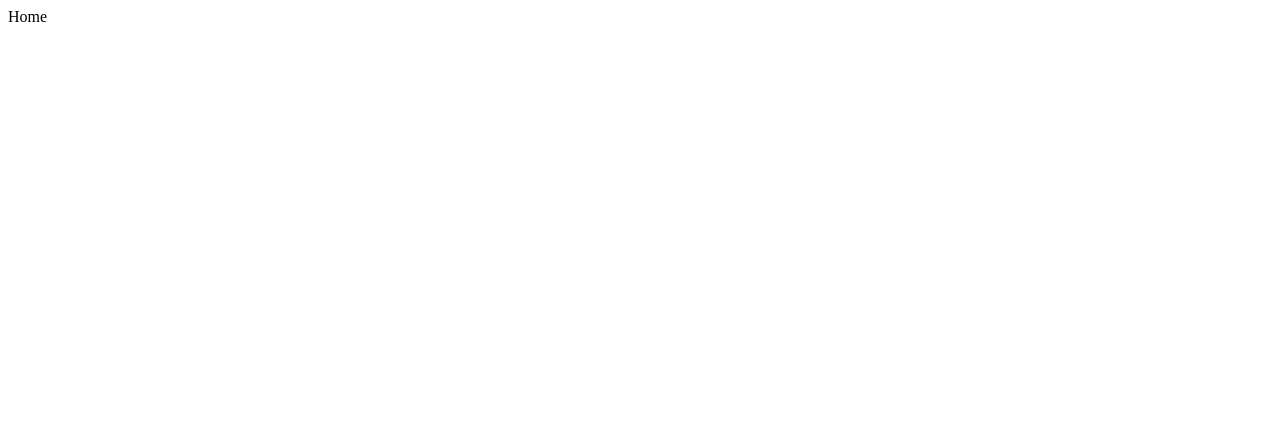
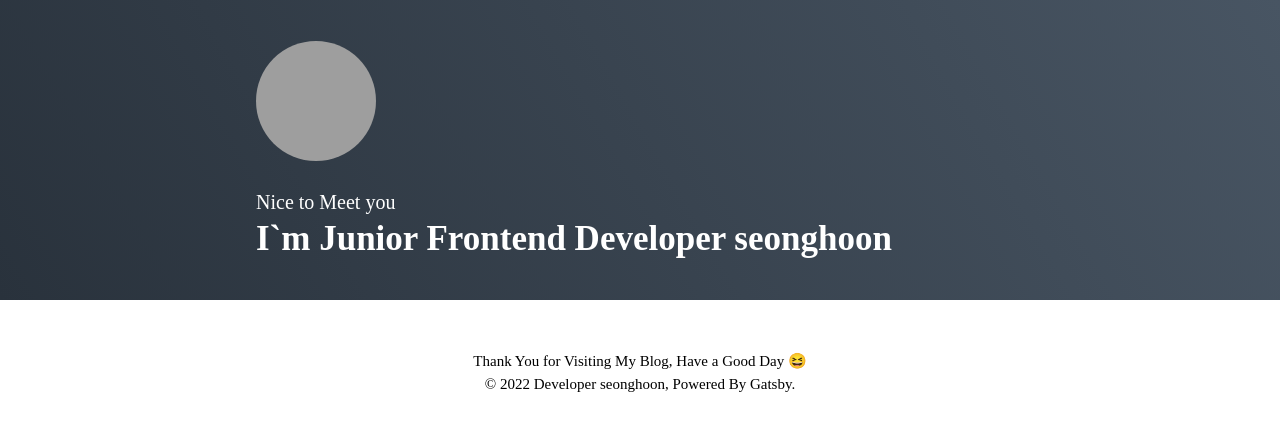
Before and after one commit to uiux-ksh/uiux-ksh.github.io, a Gatsby site: page / in a window 1280 px wide. Built offline with nearby package versions, Linux system fonts and the light colour scheme; Gatsby itself is replaced by a stand-in of ours; grey boxes are pictures that could not be loaded; a web font is replaced by a local one.

Commit message:
이미지 헤더 만들기

```diff
--- a/gatsby-config.js
+++ b/gatsby-config.js
@@ -5,6 +5,7 @@ module.exports = {
     author: `@gatsbyjs`,
   },
   plugins: [
+
     {
       resolve: 'gatsby-plugin-typescript',
       options: {
@@ -12,7 +13,6 @@ module.exports = {
         allExtensions: true,
       },
     },
-
     // {
     //   resolve: `gatsby-source-filesystem`,
     //   options: {
@@ -20,6 +20,7 @@ module.exports = {
     //     path: `${__dirname}/contents`,
     //   },
     // },
+    `gatsby-plugin-emotion`,
     `gatsby-transformer-sharp`,
     `gatsby-plugin-sharp`,
     // this (optional) plugin enables Progressive Web App + Offline functionality
--- a/package.json
+++ b/package.json
@@ -5,7 +5,10 @@
   "version": "0.1.0",
   "author": "Kyle Mathews <mathews.kyle@gmail.com>",
   "dependencies": {
+    "@emotion/react": "^11.10.4",
+    "@emotion/styled": "^11.10.4",
     "gatsby": "^4.24.4",
+    "gatsby-plugin-emotion": "^7.24.0",
     "gatsby-plugin-image": "^2.24.0",
     "gatsby-plugin-manifest": "^4.24.0",
     "gatsby-plugin-sharp": "^4.24.0",
--- /dev/null
+++ b/src/components/Common/Footer.tsx
@@ -0,0 +1,23 @@
+import React,{FunctionComponent} from "react";
+import styled from '@emotion/styled';
+
+const FooterWrapper = styled.div`
+  display:grid;
+  place-content: center;
+  margin-top:auto;
+  padding:50px 0;
+  font-size:15px;
+  text-align: center;
+  line-height: 1.5;
+`
+
+const Footer:FunctionComponent = function () {
+     return (
+         <FooterWrapper>
+              Thank You for Visiting My Blog, Have a Good Day 😆
+              <br />© 2022 Developer seonghoon, Powered By Gatsby.
+         </FooterWrapper>
+     )
+}
+
+export  default Footer;
--- /dev/null
+++ b/src/components/Common/GlobalStyle.tsx
@@ -0,0 +1,32 @@
+import React,{FunctionComponent} from "react";
+import {Global,css} from '@emotion/react';
+const defaultStyle = css`
+  @import url('https://cdn.jsdelivr.net/gh/orioncactus/pretendard/dist/web/static/pretendard-dynamic-subset.css');
+
+  *{
+    padding:0;
+    margin:0;
+    box-sizing: border-box;
+    font-family: 'Pretendard', serif;
+  }
+  html,
+  body,
+  #___gatsby {
+    height: 100%;
+  }
+
+  a,
+  a:hover {
+    color: inherit;
+    text-decoration: none;
+    cursor: pointer;
+  }
+`
+
+const GlobalStyle:FunctionComponent = function () {
+    return(
+        <Global styles={defaultStyle} />
+    )
+}
+
+export default  GlobalStyle;
--- /dev/null
+++ b/src/components/Main/Introduction.tsx
@@ -0,0 +1,45 @@
+import React,{FunctionComponent} from "react";
+import styled from '@emotion/styled';
+import ProfileImage from "components/Main/ProfileImage";
+
+
+const Background = styled.div`
+  width: 100%;
+  background-image: linear-gradient(60deg,#29323c 0%, #485563 100%);
+  color: #ffffff;
+`
+const Wrapper = styled.div`
+  display: flex;
+  flex-direction: column;
+  justify-content: center;
+  align-content: flex-start;
+  width: 768px;
+  height: 300px;
+  margin: 0 auto;
+`
+
+const SubTtile = styled.h4`
+  font-size: 20px;
+  font-weight: 400;
+`
+const Title = styled.h2`
+  margin-top:5px;
+  font-size: 35px;
+  font-weight: 700;
+`
+
+
+const Introduction:FunctionComponent = function () {
+    return(
+        <Background>
+            <Wrapper>
+                <ProfileImage />
+                    <div>
+                        <SubTtile>Nice to Meet you</SubTtile>
+                        <Title> I`m Junior Frontend Developer seonghoon</Title>
+                    </div>
+            </Wrapper>
+        </Background>
+    )
+}
+export default  Introduction;
--- /dev/null
+++ b/src/components/Main/ProfileImage.tsx
@@ -0,0 +1,21 @@
+import React,{FunctionComponent} from "react";
+import styled from '@emotion/styled';
+
+//자신이 원하는 프로필 이미지 링크로 설정해주세요
+const PROFILE_IMAGE_LINK =
+    "https://i.imgur.com/etUjbwR.jpeg"
+
+const ProfileImageWrapper = styled.img`
+  width:120px;
+  height:120px;
+  margin-bottom:30px;
+  border-radius: 50%;
+  object-fit:cover;
+`
+
+const ProfileImage:FunctionComponent = function (){
+    return(
+        <ProfileImageWrapper src={PROFILE_IMAGE_LINK} alt ='Profile Image' />
+    )
+}
+export default ProfileImage;
--- a/src/components/Text.tsx
+++ /dev/null
@@ -1,11 +0,0 @@
-import React, { FunctionComponent } from 'react'
-
-type TextProps = {
-    text: string
-}
-
-const Text: FunctionComponent<TextProps> = function ({ text }) {
-    return <div>{text}</div>
-}
-
-export default Text
--- a/src/pages/index.tsx
+++ b/src/pages/index.tsx
@@ -1,8 +1,26 @@
 import React, { FunctionComponent } from 'react'
-import Text from 'components/Text'
+import styled from '@emotion/styled';
+import GlobalStyle from "components/Common/GlobalStyle";
+import Introduction from "components/Main/Introduction";
+import Footer from "components/Common/Footer";
 
+
+const Container = styled.div`
+  display:flex;
+  flex-direction:column;
+  height:100%;
+`
 const IndexPage: FunctionComponent = function () {
-    return <Text text="Home" />
+    return (
+        <>
+            <Container>
+                <GlobalStyle/>
+                <Introduction/>
+                <Footer />
+            </Container>
+        </>
+    )
+
 }
 
 export default IndexPage
```
Also changed, not shown: src/components/Main/CategoryList.tsx (added, +8 -0 lines), src/components/Main/PostItem.tsx (added, +9 -0 lines), src/components/Main/PostList.tsx (added, +8 -0 lines), src/pages/info.tsx (added, +72 -0 lines), 1 other file.
